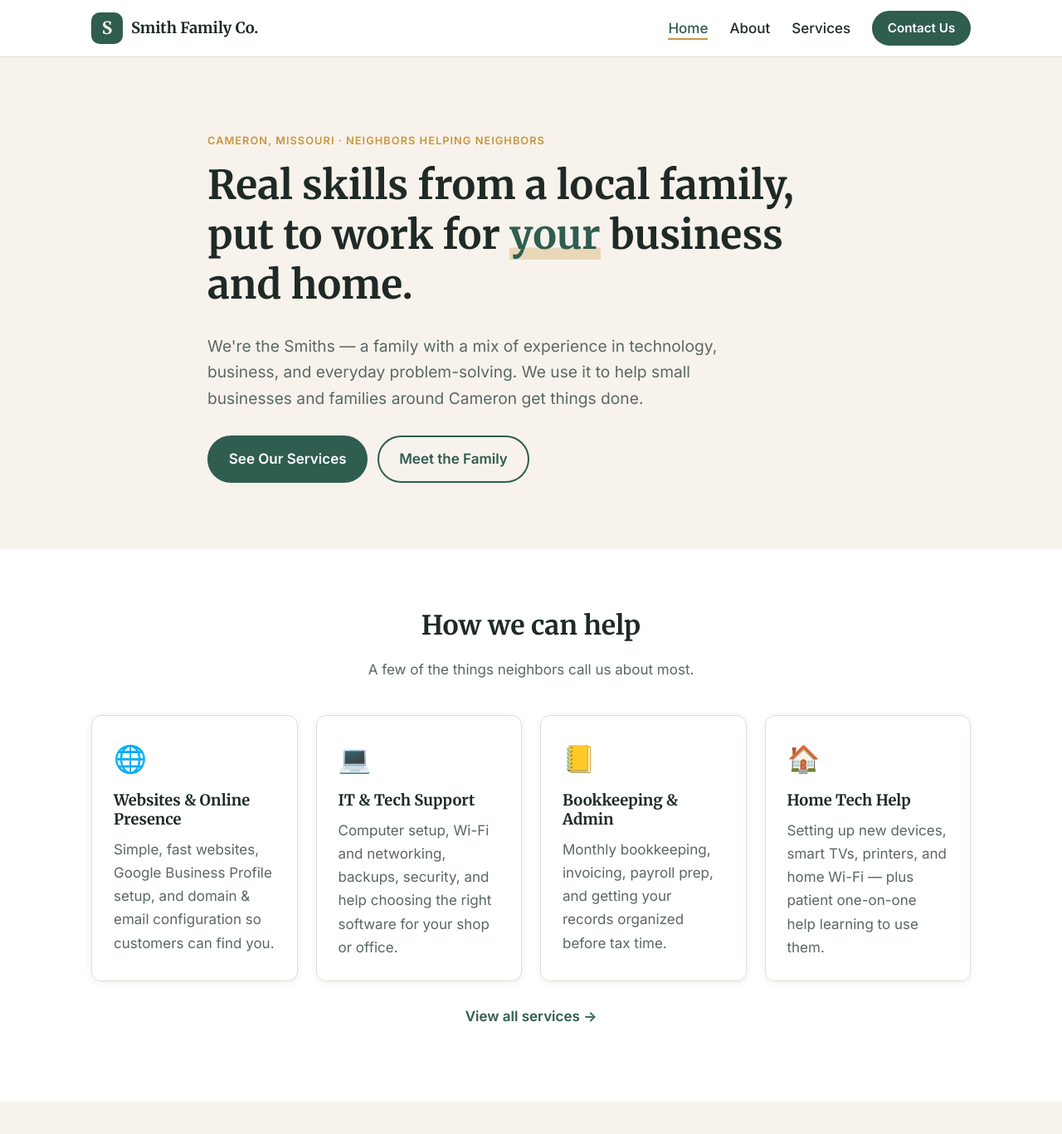
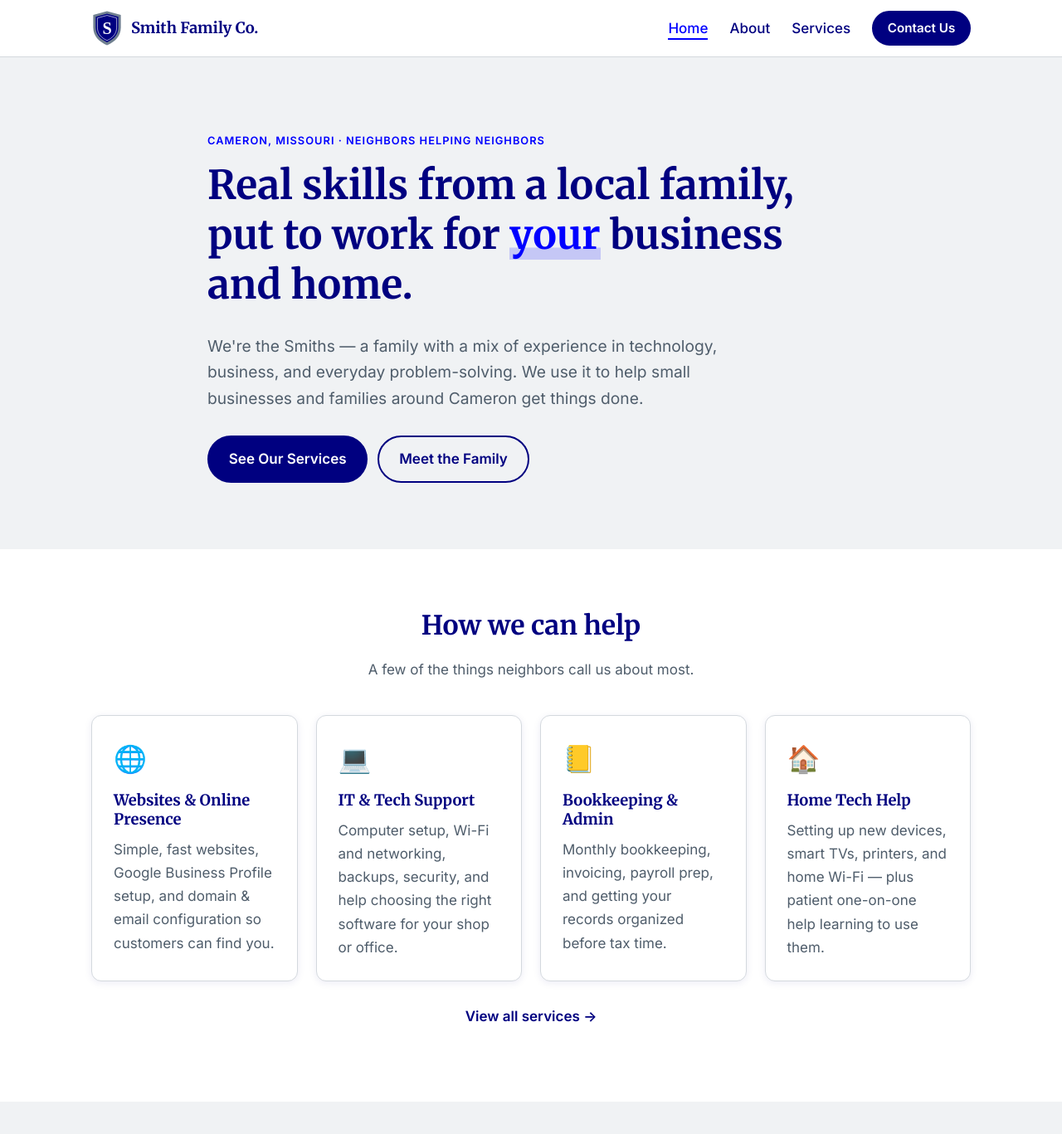
Before and after one commit to beeoohbee/smithfamily-website, a Jekyll site: the page built from index.html, in a window 1280 px wide and 1400 px high. Shown: the top 1367 px of the window at 83% size. Built offline with Jekyll 4.4.1, drawn with Linux system fonts in a browser that asks for light colours.

Commit message:
Add shield crest logo and navy/slate/blue color scheme
Co-Authored-By: Claude Opus 5.5 <noreply@anthropic.com>

```diff
--- a/_includes/header.html
+++ b/_includes/header.html
@@ -2,7 +2,7 @@
 <header class="site-header">
   <div class="container header-inner">
     <a class="brand" href="{{ '/' | relative_url }}">
-      <span class="brand-mark" aria-hidden="true">S</span>
+      <img class="brand-mark" src="{{ '/assets/img/logo-mark.svg' | relative_url }}" alt="" width="38" height="44">
       <span class="brand-name">{{ site.title }}</span>
     </a>
     <input type="checkbox" id="nav-toggle" class="nav-toggle" aria-label="Toggle menu">
--- a/assets/css/main.css
+++ b/assets/css/main.css
@@ -1,14 +1,17 @@
 :root {
-  --green: #2f5d50;
-  --green-dark: #23463c;
-  --gold: #c8963e;
-  --cream: #f7f3ec;
-  --ink: #1f2a27;
-  --muted: #5b6764;
-  --line: #e3ddd2;
+  /* Brand palette */
+  --navy: #000080;
+  --slate: #708090;
+  --blue: #0000ff;
   --white: #ffffff;
+  /* Tints & shades derived from the palette */
+  --navy-dark: #00005c;
+  --ink: var(--navy);
+  --muted: #4f5d6b;        /* darkened slate for readable body text */
+  --line: #d4d9de;         /* light slate */
+  --tint: #f0f2f4;         /* very light slate for alternating sections */
   --radius: 12px;
-  --shadow: 0 2px 10px rgba(31, 42, 39, 0.07);
+  --shadow: 0 2px 10px rgba(0, 0, 128, 0.08);
   --font-body: "Inter", system-ui, -apple-system, "Segoe UI", sans-serif;
   --font-head: "Merriweather", Georgia, serif;
 }
@@ -31,7 +34,8 @@ h1 { font-size: clamp(2rem, 4.5vw, 3rem); }
 h2 { font-size: clamp(1.5rem, 3vw, 2rem); }
 h3 { font-size: 1.15rem; }
 p { margin: 0 0 1em; }
-a { color: var(--green); }
+a { color: var(--navy); }
+a:hover { color: var(--blue); }
 img { max-width: 100%; display: block; }
 
 .container { width: 100%; max-width: 1100px; margin: 0 auto; padding: 0 20px; }
@@ -43,20 +47,20 @@ img { max-width: 100%; display: block; }
 /* Buttons */
 .btn {
   display: inline-block;
-  background: var(--green);
+  background: var(--navy);
   color: var(--white);
   padding: 0.75em 1.4em;
   border-radius: 999px;
   font-weight: 600;
   text-decoration: none;
-  border: 2px solid var(--green);
+  border: 2px solid var(--navy);
   transition: background 0.15s, color 0.15s;
 }
-.btn:hover { background: var(--green-dark); border-color: var(--green-dark); }
-.btn-outline { background: transparent; color: var(--green); }
-.btn-outline:hover { background: var(--green); color: var(--white); }
-.btn-light { background: var(--cream); color: var(--green-dark); border-color: var(--cream); }
-.btn-light:hover { background: var(--white); border-color: var(--white); }
+.btn:hover { background: var(--blue); border-color: var(--blue); color: var(--white); }
+.btn-outline { background: transparent; color: var(--navy); }
+.btn-outline:hover { background: var(--navy); color: var(--white); }
+.btn-light { background: var(--white); color: var(--navy); border-color: var(--white); }
+.btn-light:hover { background: var(--navy); color: var(--white); border-color: var(--navy); }
 .btn-small { padding: 0.45em 1.1em; font-size: 0.95rem; }
 .text-link { font-weight: 600; text-decoration: none; }
 .text-link:hover { text-decoration: underline; }
@@ -72,34 +76,29 @@ img { max-width: 100%; display: block; }
 }
 .header-inner { display: flex; align-items: center; justify-content: space-between; min-height: 68px; }
 .brand { display: flex; align-items: center; gap: 10px; text-decoration: none; color: var(--ink); }
-.brand-mark {
-  width: 38px; height: 38px; border-radius: 10px;
-  display: grid; place-items: center;
-  background: var(--green); color: var(--cream);
-  font-family: var(--font-head); font-size: 1.3rem;
-}
+.brand-mark { width: 38px; height: 44px; }
 .brand-name { font-family: var(--font-head); font-size: 1.15rem; }
 .site-nav { display: flex; align-items: center; gap: 26px; }
 .site-nav a:not(.btn) { color: var(--ink); text-decoration: none; font-weight: 500; }
-.site-nav a:not(.btn):hover, .site-nav a[aria-current="page"] { color: var(--green); }
-.site-nav a[aria-current="page"] { box-shadow: inset 0 -2px 0 var(--gold); }
+.site-nav a:not(.btn):hover, .site-nav a[aria-current="page"] { color: var(--blue); }
+.site-nav a[aria-current="page"] { box-shadow: inset 0 -2px 0 var(--blue); }
 .nav-toggle, .nav-toggle-label { display: none; }
 
 /* Hero */
-.hero { background: var(--cream); padding: 90px 0 80px; }
+.hero { background: var(--tint); padding: 90px 0 80px; }
 .hero-inner { max-width: 820px; }
-.hero h1 em { color: var(--green); font-style: normal; box-shadow: inset 0 -0.3em 0 rgba(200, 150, 62, 0.3); }
-.eyebrow { text-transform: uppercase; letter-spacing: 0.08em; font-size: 0.8rem; font-weight: 600; color: var(--gold); }
+.hero h1 em { color: var(--blue); font-style: normal; box-shadow: inset 0 -0.3em 0 rgba(0, 0, 255, 0.18); }
+.eyebrow { text-transform: uppercase; letter-spacing: 0.08em; font-size: 0.8rem; font-weight: 600; color: var(--blue); }
 .lead { font-size: 1.2rem; color: var(--muted); max-width: 680px; }
 .hero-actions { display: flex; flex-wrap: wrap; gap: 12px; margin-top: 28px; }
 
-.page-hero { background: var(--cream); padding: 64px 0 48px; }
+.page-hero { background: var(--tint); padding: 64px 0 48px; }
 .page-hero .lead { margin-bottom: 0; }
 .page-body { padding: 56px 20px 64px; }
 
 /* Sections */
 .section { padding: 72px 0; }
-.section-alt { background: var(--cream); }
+.section-alt { background: var(--tint); }
 .section-head { text-align: center; max-width: 620px; margin: 0 auto 40px; }
 .section-head p { color: var(--muted); }
 
@@ -115,7 +114,7 @@ img { max-width: 100%; display: block; }
 }
 .card p { color: var(--muted); margin: 0; }
 .card-link { text-decoration: none; transition: transform 0.15s, border-color 0.15s; }
-.card-link:hover { transform: translateY(-3px); border-color: var(--green); }
+.card-link:hover { transform: translateY(-3px); border-color: var(--blue); }
 .card-icon { font-size: 2rem; display: block; margin-bottom: 12px; }
 
 /* Why */
@@ -126,7 +125,7 @@ img { max-width: 100%; display: block; }
   content: "✓";
   position: absolute; left: 0; top: 1px;
   width: 22px; height: 22px; border-radius: 50%;
-  background: var(--green); color: var(--white);
+  background: var(--navy); color: var(--white);
   font-size: 0.8rem; display: grid; place-items: center;
 }
 
@@ -138,34 +137,34 @@ img { max-width: 100%; display: block; }
 .team-grid { display: grid; grid-template-columns: repeat(auto-fill, minmax(230px, 1fr)); gap: 22px; margin-bottom: 48px; }
 .team-card { text-align: center; padding: 28px 22px; border: 1px solid var(--line); border-radius: var(--radius); box-shadow: var(--shadow); }
 .team-card p { color: var(--muted); font-size: 0.97rem; margin: 0; }
-.team-card .role { color: var(--gold); font-weight: 600; margin-bottom: 10px; }
+.team-card .role { color: var(--blue); font-weight: 600; margin-bottom: 10px; }
 .team-card h3 { margin-bottom: 4px; }
 .avatar { width: 96px; height: 96px; border-radius: 50%; margin: 0 auto 16px; object-fit: cover; }
-.avatar-initials { display: grid; place-items: center; background: var(--green); color: var(--cream); font-family: var(--font-head); font-size: 2.2rem; }
+.avatar-initials { display: grid; place-items: center; background: var(--navy); color: var(--white); font-family: var(--font-head); font-size: 2.2rem; }
 
 /* Services */
 .service-jump { display: flex; flex-wrap: wrap; gap: 10px; margin-bottom: 40px; }
 .service-jump a { padding: 0.4em 1em; border: 1px solid var(--line); border-radius: 999px; text-decoration: none; font-weight: 500; }
-.service-jump a:hover { border-color: var(--green); }
+.service-jump a:hover { border-color: var(--blue); }
 .service-group { margin-bottom: 40px; scroll-margin-top: 90px; }
 .steps { padding-left: 1.3em; max-width: 720px; }
 .steps li { margin-bottom: 10px; }
 
 /* CTA */
-.cta { background: var(--green); color: var(--cream); padding: 64px 0; }
+.cta { background: var(--blue); color: var(--white); padding: 64px 0; }
 .cta-inner { display: flex; align-items: center; justify-content: space-between; gap: 32px; }
 .cta h2 { color: var(--white); }
 .cta p { margin: 0; max-width: 600px; opacity: 0.9; }
 
 /* Footer */
-.site-footer { background: var(--ink); color: #c9d1ce; padding: 56px 0 24px; font-size: 0.95rem; }
-.site-footer a { color: #c9d1ce; text-decoration: none; }
+.site-footer { background: var(--ink); color: rgba(255, 255, 255, 0.8); padding: 56px 0 24px; font-size: 0.95rem; }
+.site-footer a { color: rgba(255, 255, 255, 0.8); text-decoration: none; }
 .site-footer a:hover { color: var(--white); }
 .site-footer p { margin: 0 0 0.5em; }
 .footer-inner { display: grid; grid-template-columns: 2fr 1fr 1fr; gap: 32px; }
 .footer-brand { font-family: var(--font-head); font-size: 1.2rem; color: var(--white); }
 .footer-heading { color: var(--white); font-weight: 600; }
-.footer-bottom { border-top: 1px solid #34413d; margin-top: 32px; padding-top: 20px; font-size: 0.85rem; }
+.footer-bottom { border-top: 1px solid rgba(255, 255, 255, 0.2); margin-top: 32px; padding-top: 20px; font-size: 0.85rem; }
 
 /* Mobile */
 @media (max-width: 760px) {
```
Also changed, not shown: assets/favicon.svg, assets/img/logo-house-mark.svg (added), assets/img/logo-house.svg (added), assets/img/logo-mark.svg (added), assets/img/logo.svg (added).
